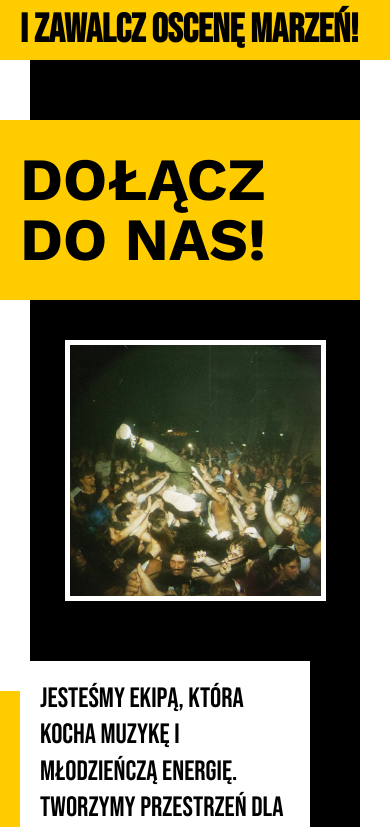
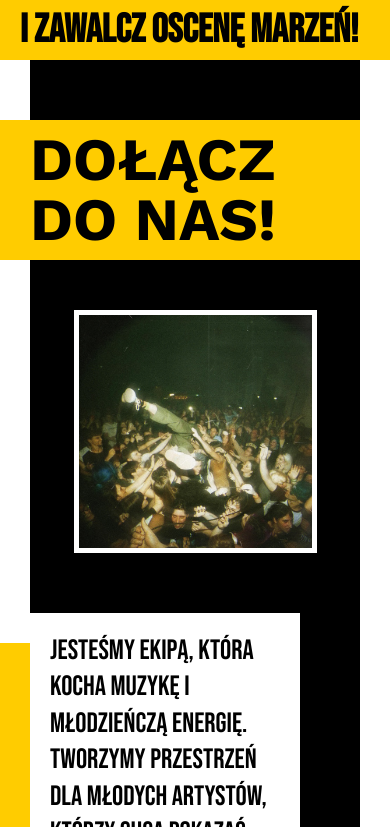
Before and after one commit to apetrochenko6/soundon-spa, a React (Vite) app in the folder my-frontend/: page / in a window 390 px wide. Shown: the part 1597-2424 px from the top of the page. Built offline with nearby package versions, Linux system fonts and the light colour scheme.

Commit message:
prawie final

```diff
--- a/my-frontend/src/JoinUs.css
+++ b/my-frontend/src/JoinUs.css
@@ -98,13 +98,13 @@
 
         .join-bar {
             font-size: 60px;
-            padding: 30px 30px;
+            padding: 10px 40px;
 
         }
 
         .content {
             flex-direction: column-reverse;
-            padding: 20px 20px;
+            padding: 30px 30px;
         }
 
         .text-box {
```
